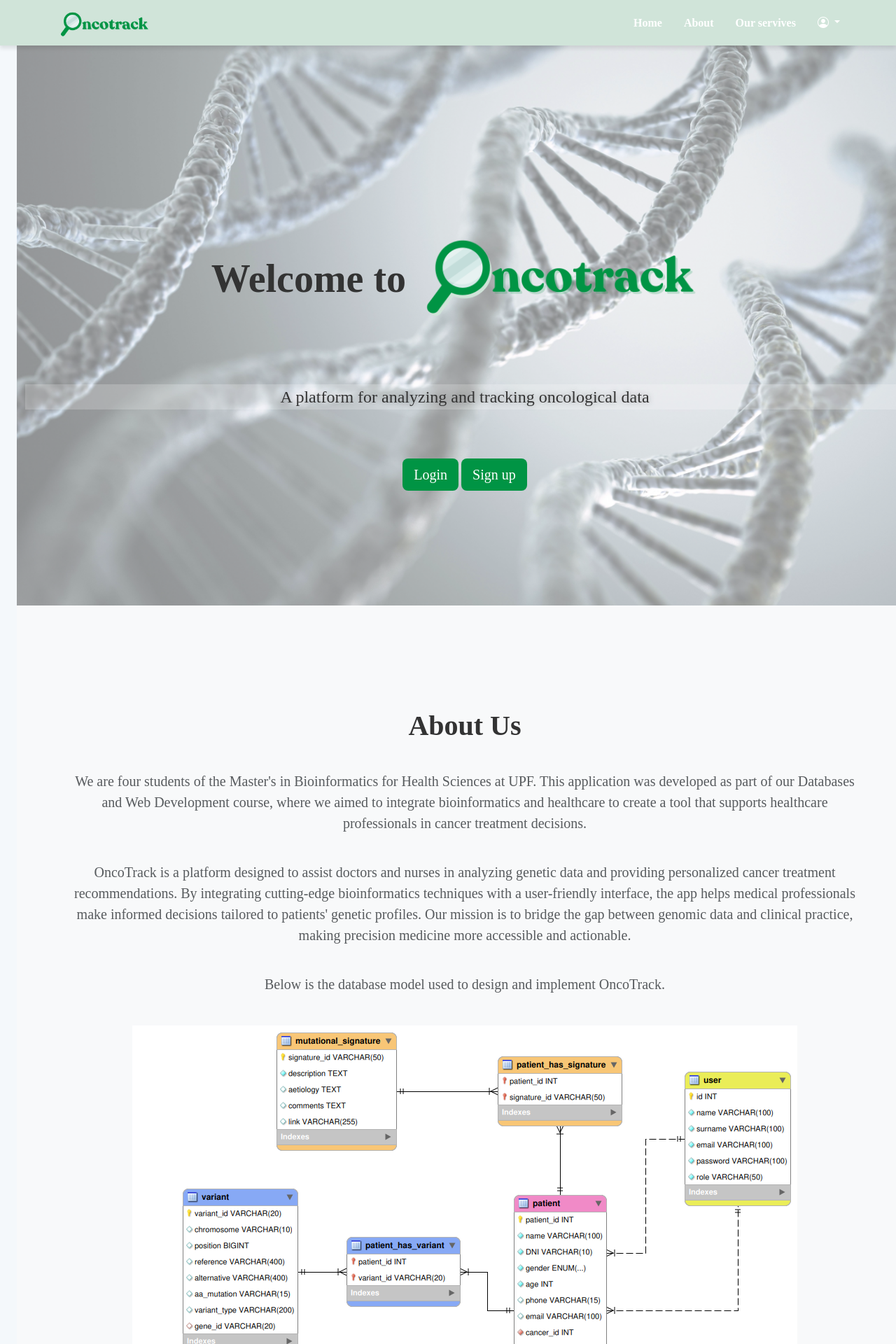
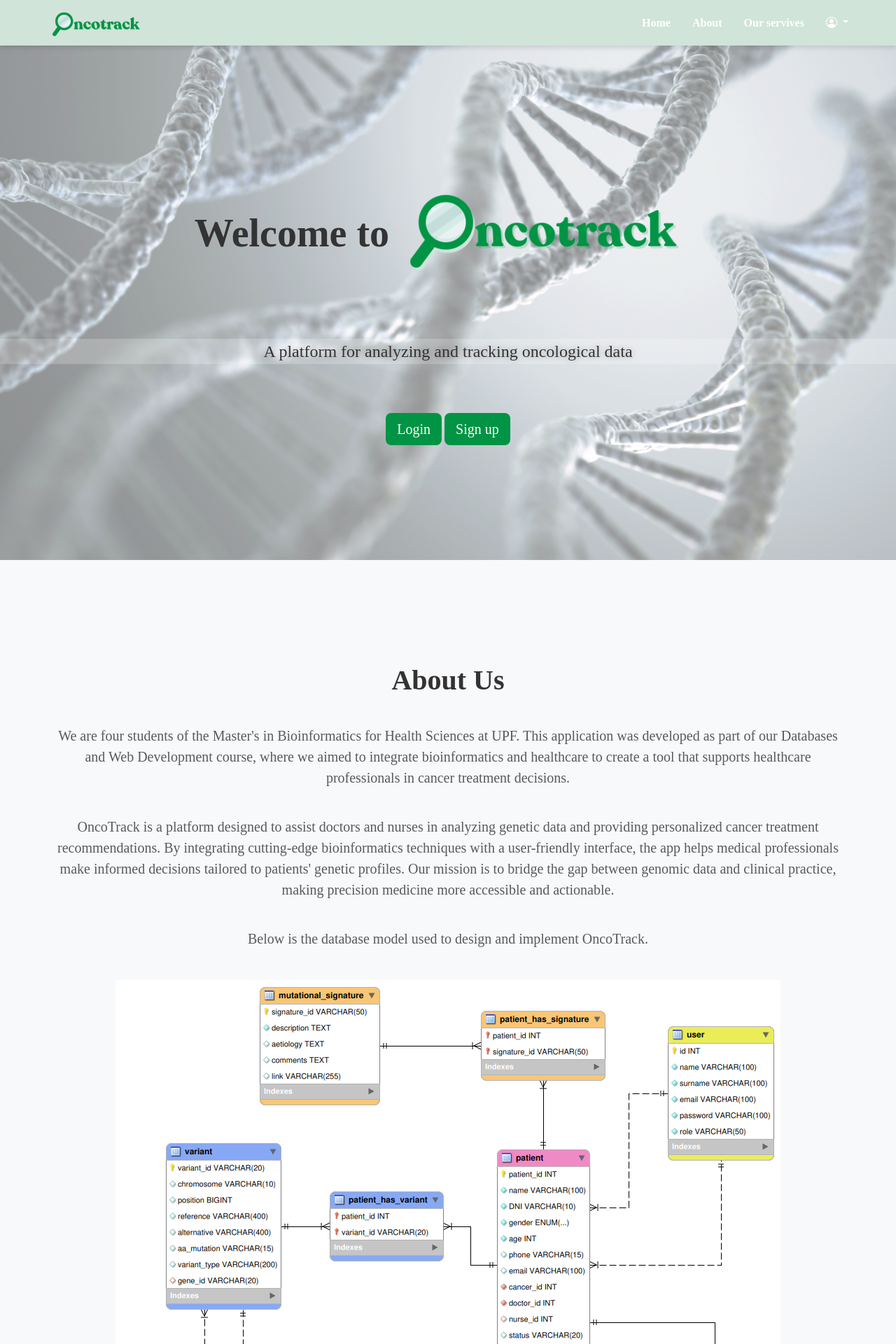
Before and after one commit to marti-sanchis/oncotrack, a Flask app: page / in a window 1280 px wide. Shown: the top 1920 px of the page at 70% size. Run offline with Flask 3, Linux system fonts and the light colour scheme; the visitor is signed in with stand-in values (Sample User, id 1); data that the repository does not hold is empty; parts of the project's set-up code (start-up, migrations or seed data) failed here and were passed over.

Commit message:
margins corrected

```diff
--- a/static/css/custom.css
+++ b/static/css/custom.css
@@ -4,10 +4,11 @@ html, body {
     font-family: 'Montserrat', serif;
     background-color: #f4f8fb;
     color: #333;
-    margin: 0;
     padding: 0;
     width: 100%;
+    min-width: 100vw;
     box-sizing: border-box;
+    overflow-x: hidden;
 }
 
 h3 {
@@ -15,11 +16,19 @@ h3 {
     margin-bottom: 20px;
 }
 
+.container-fluid {
+    padding-left: 0;
+    padding-right: 0;
+}
+
+
 /* --- Navbar --- */
 .navbar {
+    position: fixed;
     background-color: #D0E4D9;
     padding: 0px 60px;
-    width: 100vw;
+    width: 100%;
+    min-width: 100vw;
     height: 65px; /* Ajusta el tamaño total de la navbar */
     min-height: 50px; /* Evita que sea demasiado alta */
     display: flex;
@@ -49,7 +58,6 @@ h3 {
 .navbar .dropdown-menu {
     position: absolute;
     top: 100%;
-    right: 0;
     z-index: 1050; /* Ensures it appears above other elements */
 }
 
@@ -118,8 +126,11 @@ section p {
     background: url("../img/background.jpg");
     background-size: cover;
     background-position: center;
-    height: 100vh;
-    width: 100vw;
+    height: auto;
+    min-height: 100vh;
+    width: 100%;
+    min-width: 100vw;
+    margin-top: 0;
     /* Flexbox for centering */
     display: flex;
     flex-direction: column;
@@ -249,7 +260,6 @@ footer {
 .row {
     display: flex;
     justify-content: center;
-    margin: 0;
 }
 
 .row h6 {
--- a/templates/base.html
+++ b/templates/base.html
@@ -22,7 +22,7 @@
 
 <body>
     <!-- Barra de navegación -->
-    <nav class="navbar navbar-expand-lg sticky-top">
+    <nav class="navbar navbar-expand-lg sticky-top w-100">
         <div class="container-fluid">
             <!-- Logo a la izquierda -->
             <a class="navbar-brand" href="{{ url_for('home') }}">
```
